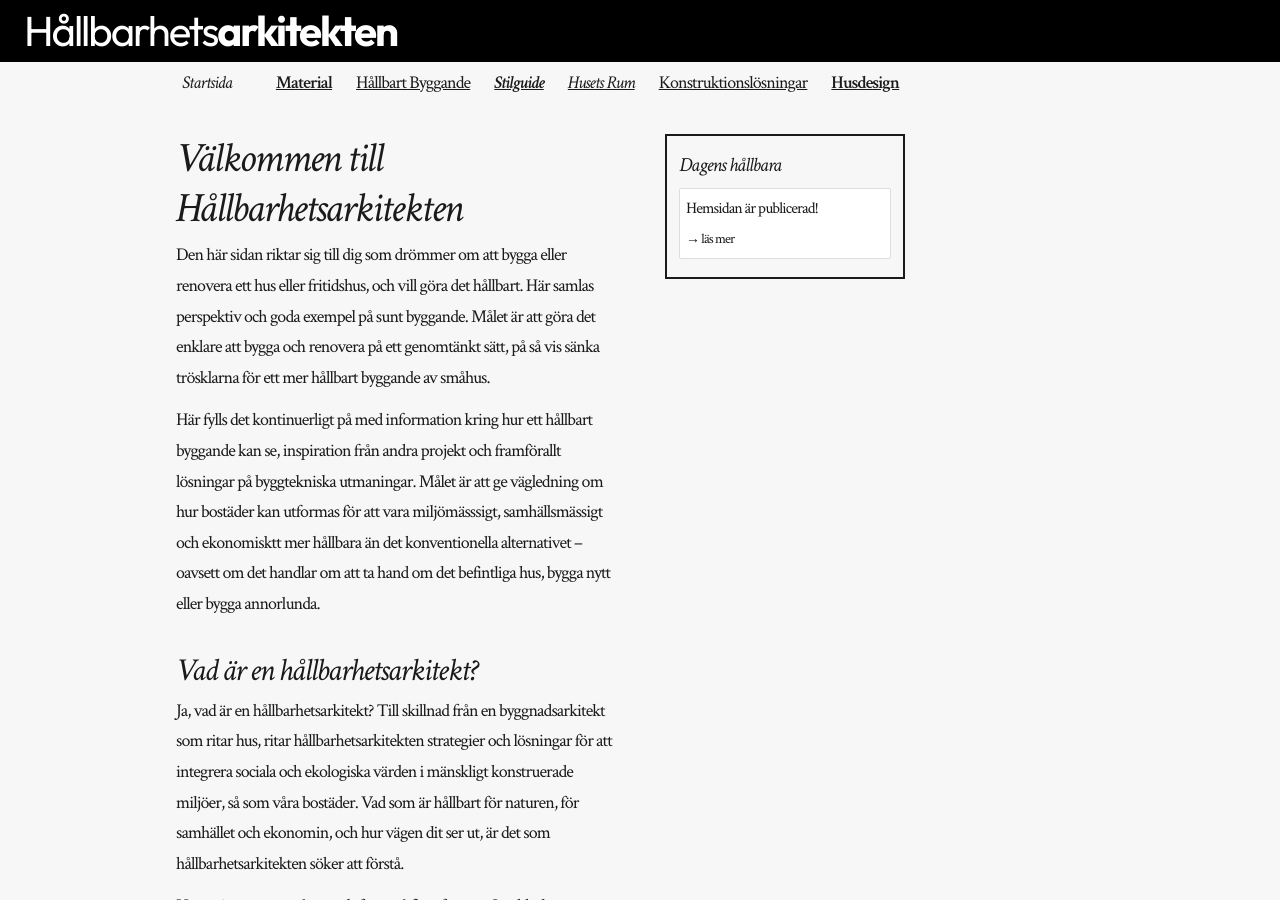
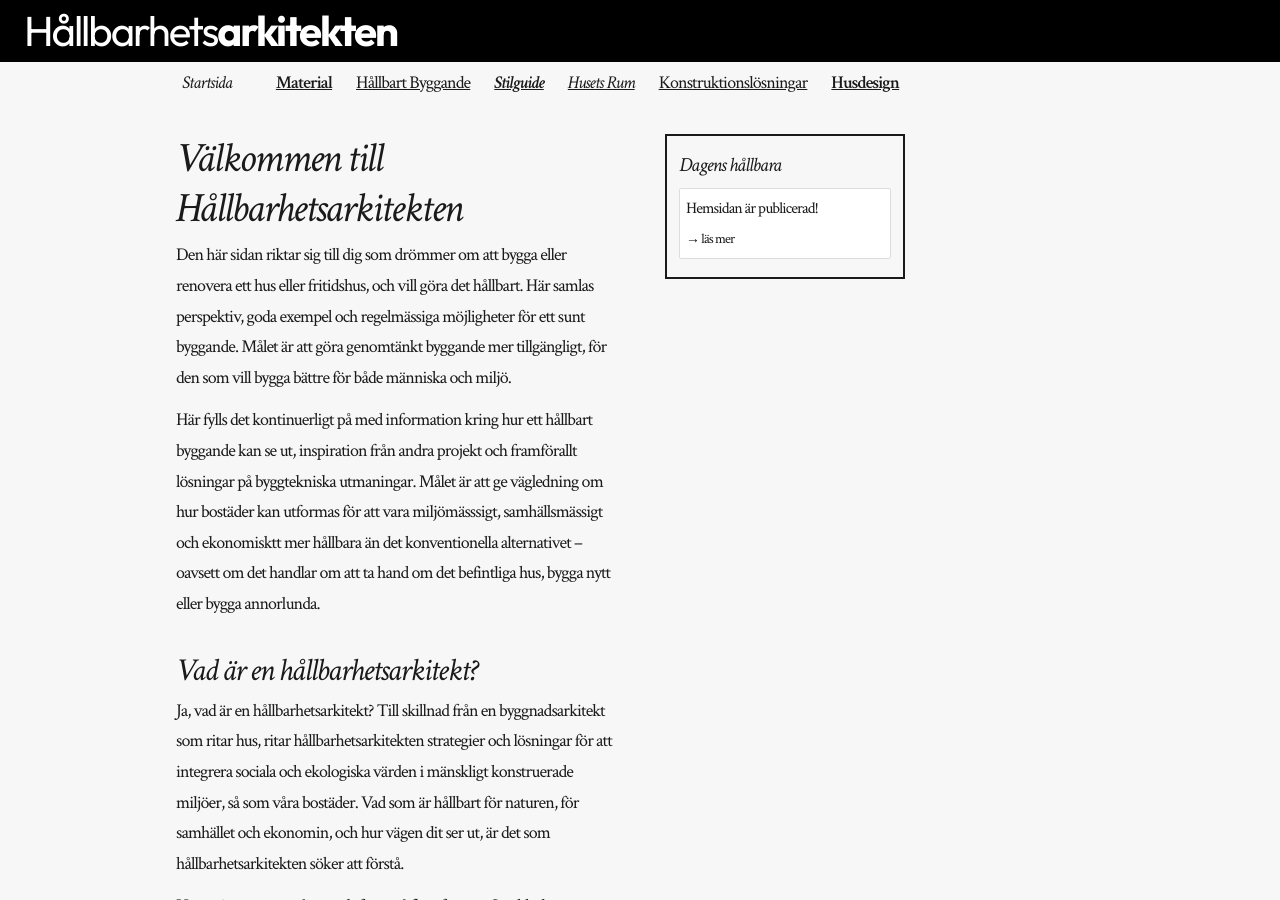
Before and after one commit to rikardv/rikardv.github.io, a Jekyll site: the page built from index.md, in a window 1280 px wide and 900 px high. Built offline with Jekyll 4.4.1, drawn with Linux system fonts in a browser that asks for light colours.

Commit message:
Update index.md

```diff
--- a/index.md
+++ b/index.md
@@ -3,6 +3,6 @@ layout: home
 title: Startsida
 ---
 
-Den här sidan riktar sig till dig som drömmer om att bygga eller renovera ett hus eller fritidshus, och vill göra det hållbart. Här samlas perspektiv och goda exempel på sunt byggande. Målet är att göra det enklare att bygga och renovera på ett genomtänkt sätt, på så vis sänka trösklarna för ett mer hållbart byggande av småhus.
+Den här sidan riktar sig till dig som drömmer om att bygga eller renovera ett hus eller fritidshus, och vill göra det hållbart. Här samlas perspektiv, goda exempel och regelmässiga möjligheter för ett sunt byggande. Målet är att göra genomtänkt byggande mer tillgängligt, för den som vill bygga bättre för både människa och miljö.
 
-Här fylls det kontinuerligt på med information kring hur ett hållbart byggande kan se, inspiration från andra projekt och framförallt lösningar på byggtekniska utmaningar. Målet är att ge vägledning om hur bostäder kan utformas för att vara miljömässsigt, samhällsmässigt och ekonomisktt mer hållbara än det konventionella alternativet – oavsett om det handlar om att ta hand om det befintliga hus, bygga nytt eller bygga annorlunda.
+Här fylls det kontinuerligt på med information kring hur ett hållbart byggande kan se ut, inspiration från andra projekt och framförallt lösningar på byggtekniska utmaningar. Målet är att ge vägledning om hur bostäder kan utformas för att vara miljömässsigt, samhällsmässigt och ekonomisktt mer hållbara än det konventionella alternativet – oavsett om det handlar om att ta hand om det befintliga hus, bygga nytt eller bygga annorlunda.
```
